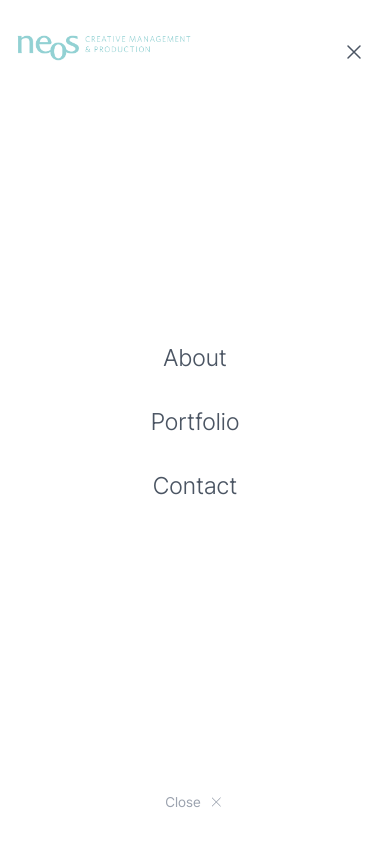
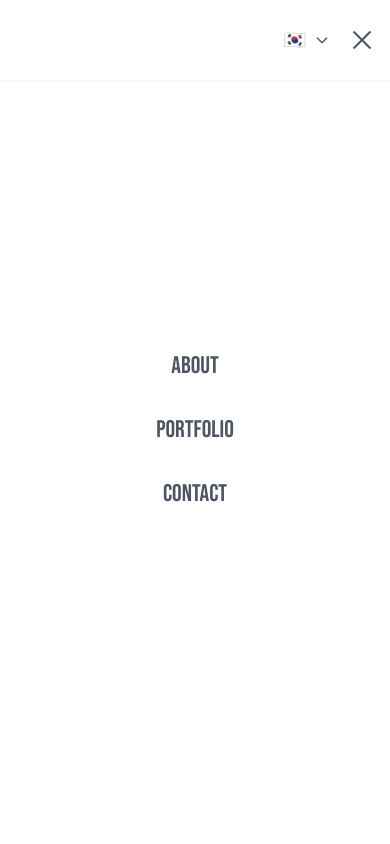
Before and after one commit to neoskorea/neos-homepage, a Next.js app: page / in a window 390 px wide. Both pictures are taken after a click on the button "Open main menu". Shown: the top 844 px of the page. Built offline with nearby package versions, Linux system fonts and the light colour scheme.

Commit message:
feat: 모바일 네비게이션 바 동작 개선

```diff
--- a/app/components/Navbar.tsx
+++ b/app/components/Navbar.tsx
@@ -54,21 +54,30 @@ export default function Navbar() {
   useEffect(() => {
     if (mobileMenuOpen) {
       document.body.style.overflow = 'hidden';
-    } else {
-      document.body.style.overflow = 'unset';
+      document.body.style.height = '100%';
+      document.documentElement.style.overflow = 'hidden';
+
+      // Prevent touch scrolling on mobile
+      const preventTouchMove = (e: TouchEvent) => {
+        e.preventDefault();
+      };
+
+      document.addEventListener('touchmove', preventTouchMove, { passive: false });
+
+      return () => {
+        document.body.style.overflow = '';
+        document.body.style.height = '';
+        document.documentElement.style.overflow = '';
+        document.removeEventListener('touchmove', preventTouchMove);
+      };
     }
-
-    // Cleanup on unmount
-    return () => {
-      document.body.style.overflow = 'unset';
-    };
   }, [mobileMenuOpen]);
 
   return (
     <>
       <nav
-        className={`fixed w-full z-50 transition-all duration-500 ${isScrolled || mobileMenuOpen
-          ? 'bg-white/95 backdrop-blur-sm border-b border-primary/10 shadow-sm'
+        className={`fixed w-full z-[70] transition-all duration-500 ${isScrolled || mobileMenuOpen
+          ? 'bg-white backdrop-blur-sm shadow-sm'
           : 'bg-transparent'
           }`}
       >
@@ -116,8 +125,8 @@ export default function Navbar() {
               <button
                 type="button"
                 className={`relative z-[70] transition-colors duration-300 ${isScrolled || mobileMenuOpen
-                  ? 'text-text-secondary hover:text-primary'
-                  : 'text-white/90 hover:text-white'
+                  ? 'text-text-secondary'
+                  : 'text-white/90'
                   }`}
                 onClick={() => setMobileMenuOpen(!mobileMenuOpen)}
               >
@@ -168,12 +177,12 @@ function MobileMenu({
 }) {
   return (
     <div
-      className={`fixed inset-0 z-[60] md:hidden transition-all duration-500 ${isOpen
+      className={`fixed top-20 left-0 right-0 bottom-0 z-[60] md:hidden transition-all duration-500 ${isOpen
         ? 'opacity-100 visible'
         : 'opacity-0 invisible'
         }`}
     >
-      {/* Background overlay */}
+      {/* Background overlay - starts below navbar */}
       <div
         className="absolute inset-0 bg-black/50 backdrop-blur-sm"
         onClick={onClose}
@@ -184,39 +193,14 @@ function MobileMenu({
         ? 'translate-x-0'
         : 'translate-x-full'
         }`}>
-        {/* Logo */}
-        <div className="absolute top-8 left-4">
-          <Link href="/" onClick={onClose}>
-            <Image
-              src="/images/neos-logo-text-crob.png"
-              alt="neos-logo"
-              width={2362}
-              height={429}
-              className="h-8 w-auto"
-              priority
-            />
-          </Link>
-        </div>
-
-        {/* Close Button */}
-        <div className="absolute top-8 right-4 z-10">
-          <button
-            onClick={onClose}
-            className="p-2 text-text-secondary hover:text-primary transition-colors duration-300"
-          >
-            <svg className="w-6 h-6" fill="none" viewBox="0 0 24 24" stroke="currentColor">
-              <path strokeLinecap="round" strokeLinejoin="round" strokeWidth={1.5} d="M6 18L18 6M6 6l12 12" />
-            </svg>
-          </button>
-        </div>
 
         {/* Navigation Links */}
-        <nav className="flex flex-col items-center space-y-8">
+        <nav className="flex flex-col items-center space-y-8 pb-16">
           {navigation.map((item, index) => (
             <Link
               key={item.name}
               href={item.href}
-              className={`text-2xl md:text-3xl font-light text-text-secondary hover:text-primary transition-all duration-300 transform ${isOpen
+              className={`text-2xl md:text-3xl font-heading font-light text-text-secondary hover:text-primary transition-all duration-300 transform ${isOpen
                 ? 'translate-y-0 opacity-100'
                 : 'translate-y-4 opacity-0'
                 }`}
@@ -229,21 +213,6 @@ function MobileMenu({
             </Link>
           ))}
         </nav>
-
-        {/* Language Switcher and Close text */}
-        <div className="absolute bottom-8 left-1/2 transform -translate-x-1/2 flex flex-col items-center space-y-4">
-
-          {/* Close text */}
-          <button
-            onClick={onClose}
-            className="text-sm text-gray-400 hover:text-gray-600 transition-colors duration-300 flex items-center space-x-2"
-          >
-            <span>Close</span>
-            <svg className="w-4 h-4" fill="none" viewBox="0 0 24 24" stroke="currentColor">
-              <path strokeLinecap="round" strokeLinejoin="round" strokeWidth={1.5} d="M6 18L18 6M6 6l12 12" />
-            </svg>
-          </button>
-        </div>
       </div>
     </div>
   );
```
